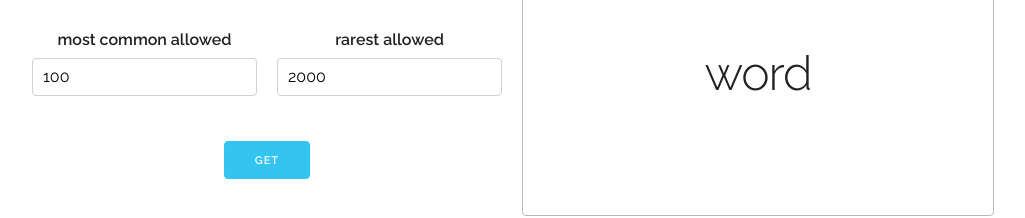
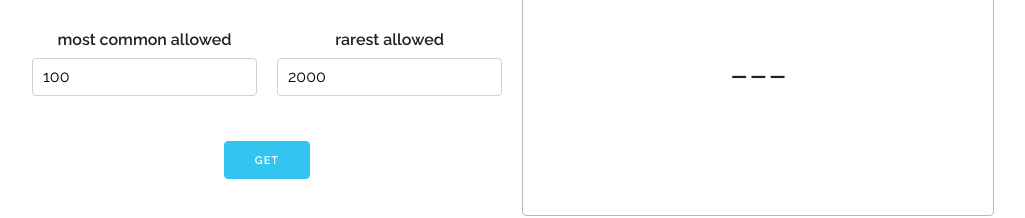
Before and after one commit to dysruption-media/word-getter, a plain HTML site: page index.html in a window 1280 px wide. Shown: the part 210-428 px from the top of the page, without its empty margins (128-1153 px from the left). Drawn offline with Linux system fonts and the light colour scheme.

Commit message:
v0.1.0.3a - placeholder word
Changed the "word" the page loads with to hyphens to make the UX that extra 5% smoother

```diff
--- a/index.html
+++ b/index.html
@@ -56,7 +56,7 @@
       </form>
     </div>
     <div class="wordbox">
-      <h2 id="word">word</h2>
+      <h2 id="word">---</h2>
     </div>
   </div>
 <script src="js/poetry.js"></script>
```
